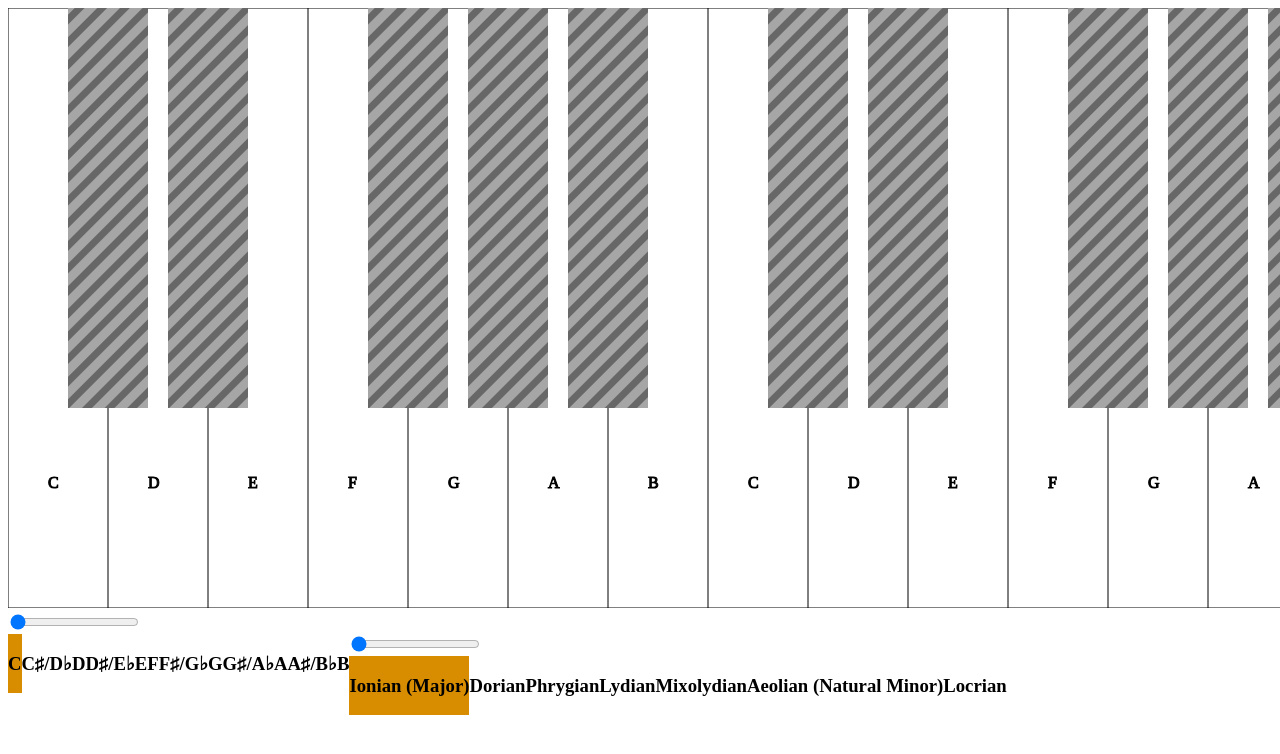
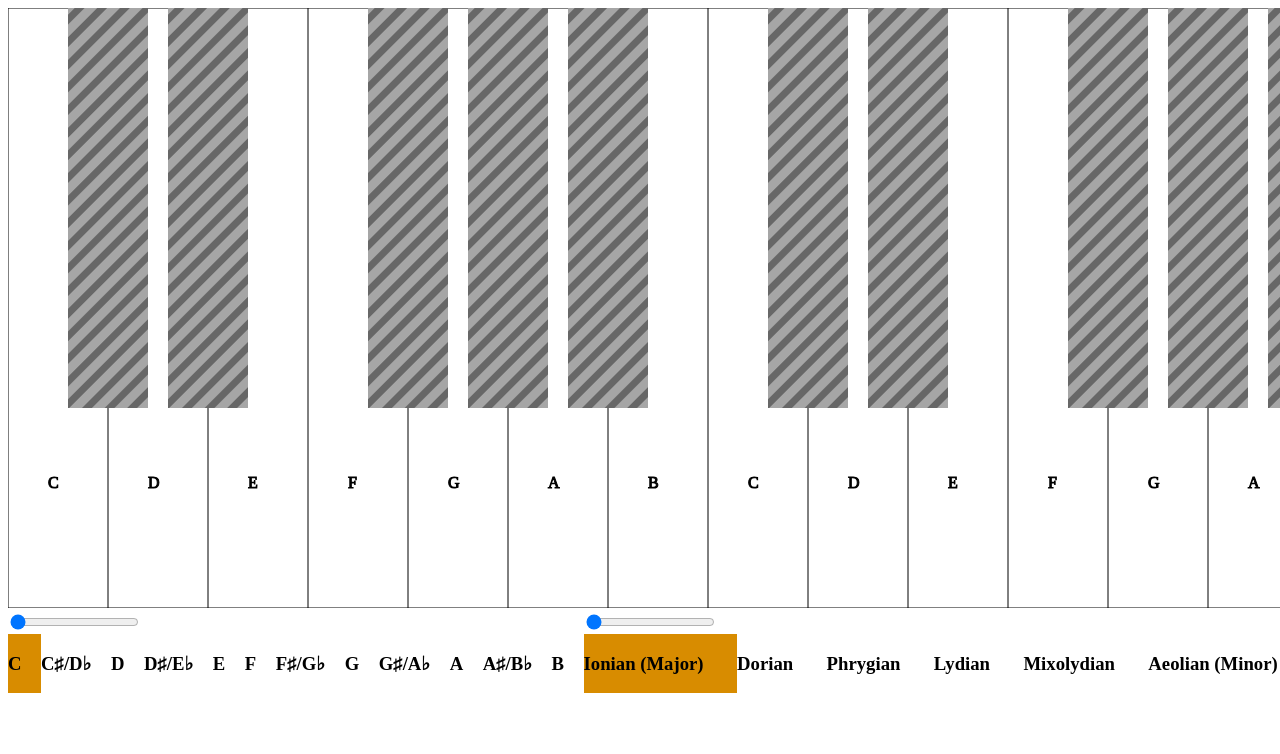
Before and after one commit to mikefooks/diatonish, a React app: page / in a window 1280 px wide. Shown: the top 754 px of the page. Built offline with nearby package versions, Linux system fonts and the light colour scheme.

Commit message:
making some headway with the design and styling of the controls.

```diff
--- a/src/App.js
+++ b/src/App.js
@@ -66,6 +66,7 @@ const App = (props) => {
       <SvgKeybed activeRoot= { state.get("activeRoot") }
                  activeKeys={ state.get("activeKeys") }
                  rootOnBottom={ state.get("rootOnBottom") } />
+      <div id="controlSliders">
         <VisualSlider name="rootSlider"
                       values={ chromaticScale }
                       activeValue={ state.get("activeRoot") }
@@ -74,6 +75,7 @@ const App = (props) => {
                       values={ modeNames }
                       activeValue={ state.get("activeMode") }
                       changeHandler={ updateMode } />
+      </div>
     </div>
   );
 };
--- a/src/components/VisualSlider.js
+++ b/src/components/VisualSlider.js
@@ -26,7 +26,7 @@ const VisualSlider = (props) => {
               value={ activeValue }
               onChange={ (evt) => changeHandler(evt.target.valueAsNumber) } >
       </input>
-      <div>
+      <div class="displayPanes">
         { displayPanes }
       </div>
     </div>
--- a/src/index.html
+++ b/src/index.html
@@ -4,33 +4,6 @@
     <meta charset="utf-8">
     <meta name="viewport" content="width=device-width,initial-scale=1">
     <title>Diatonish</title>
-    <style>
-      path.inactive {
-        background: repeating-linear-gradient(
-          45deg,
-          black,
-          black 10px,
-          #444 10px,
-          #444 11px
-        );
-      }
-
-      .rootSlider__displayPane {
-        float: left;
-      }
-
-      .rootSlider__displayPane.active {
-        background-color: rgb(216, 140, 0);
-      }
-
-      .modeSlider__displayPane {
-        float: left;
-      }
-
-      .modeSlider__displayPane.active {
-        background-color: rgb(216, 140, 0);
-      }
-    </style>
   </head>
   <body>
     <div class="container">
--- a/src/index.js
+++ b/src/index.js
@@ -2,6 +2,8 @@ import React from "react";
 import ReactDOM from "react-dom";
 
 import App from "./App";
+
+import css from "./styles.css";
 
 
 ReactDOM.render(
--- /dev/null
+++ b/src/styles.css
@@ -0,0 +1,42 @@
+path.inactive {
+  background: repeating-linear-gradient(
+    45deg,
+    black,
+    black 10px,
+    #444 10px,
+    #444 11px
+  );
+}
+
+#controlSliders {
+  width: 1400px;
+  display: flex;
+}
+
+.displayPanes {
+  display: flex;
+}
+
+.rootSlider__visualSlider {
+  flex-grow: 1;
+}
+
+.rootSlider__displayPane {
+  flex-grow: 1;
+}
+
+.rootSlider__displayPane.active {
+  background-color: rgb(216, 140, 0);
+}
+
+.modeSlider__visualSlider {
+  flex-grow: 1;
+}
+
+.modeSlider__displayPane {
+  flex-grow: 1;
+}
+
+.modeSlider__displayPane.active {
+  background-color: rgb(216, 140, 0);
+}
--- a/webpack.config.js
+++ b/webpack.config.js
@@ -17,24 +17,16 @@ module.exports = {
 	    use: {
 	      loader: 'html-loader'
 	    }
-      }/*,
+      },
       {
-	      test: /\.scss$/,
+	      test: /\.css$/,
 	      exclude: /node_modules/,
 	      use: [
 	        'style-loader',
 	        'css-loader',
-	        'sass-loader'
 	      ]
-      }*/
+      }
     ]
-  },
-  devServer: {
-      host: "0.0.0.0",
-      port: "8080",
-      contentBase: [ "./src", "./dist" ],
-      inline: true,
-      hot: true
   },
   plugins:
   [
```
Also changed, not shown: src/lib/Theory.js. Lines whose indentation alone changed are shown as unchanged.
